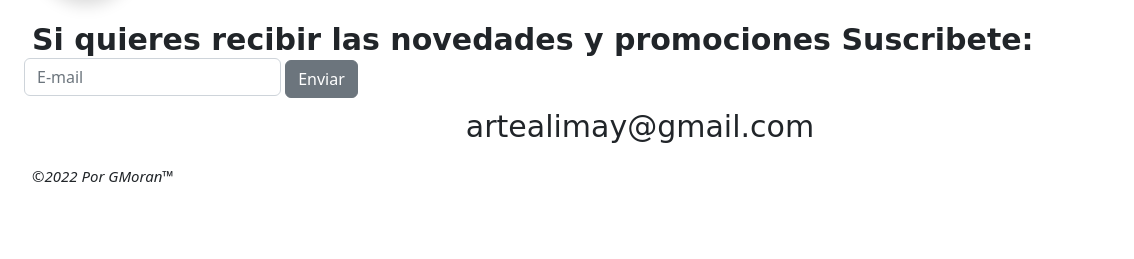
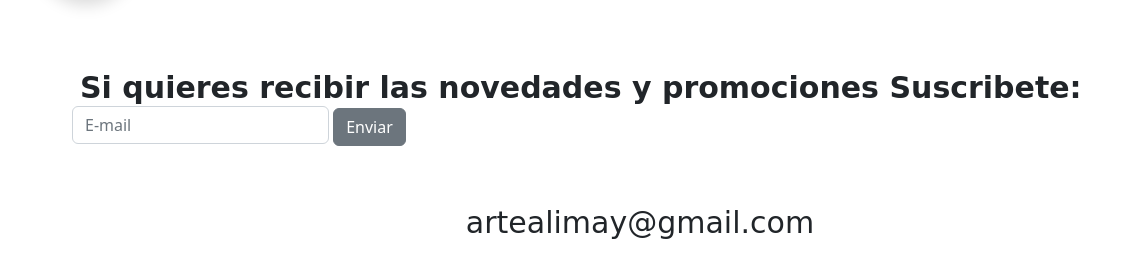
Before and after one commit to Gusti05/Arte-Alimay-Bootstrap, a plain HTML site: page index.html in a window 1280 px wide. Shown: the part 4946-5205 px from the top of the page, 0-1134 px from the left. Drawn offline with nearby package versions, Linux system fonts and the light colour scheme; a web font is replaced by a local one.

Commit message:
Actualizacion

```diff
--- a/index.html
+++ b/index.html
@@ -238,7 +238,7 @@
                     </a>
                 </div>
             </div>
-            <div class="container-fluid d-flex justify-content-center">
+            <div class="container-fluid d-flex justify-content-center m-5">
                 <form>
                     <h3 class="d-inline mx-2">
                         <strong style="font-family:'Clicker Script', cursive; font-size:30px;">Si quieres recibir las novedades y promociones Suscribete:</strong>
```
